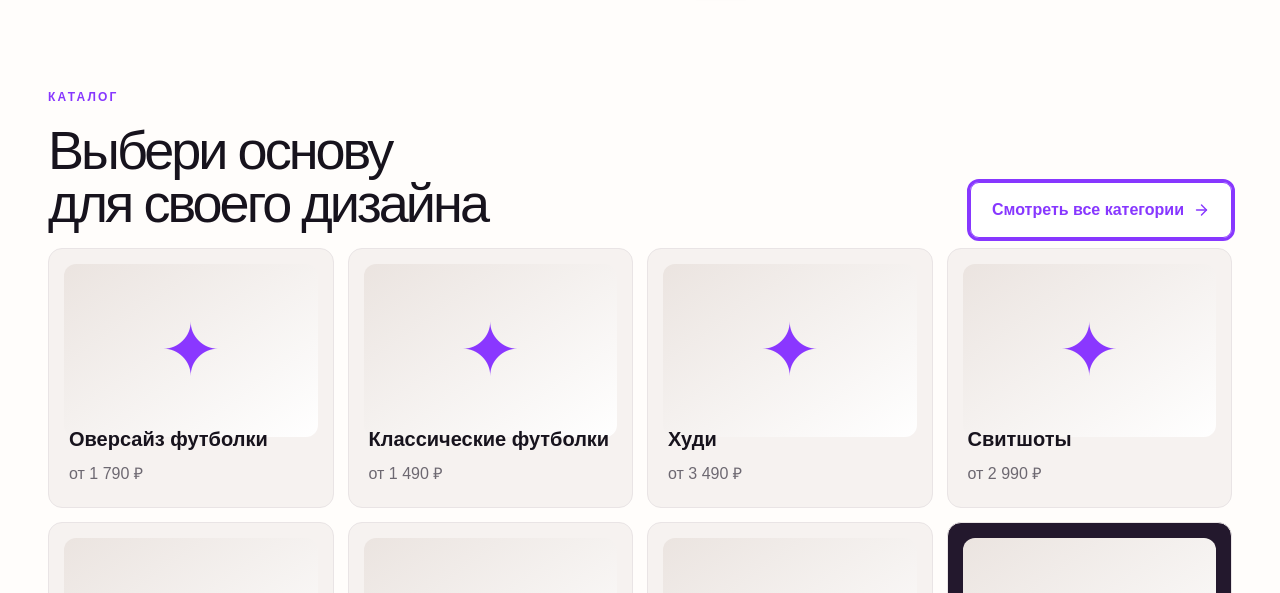
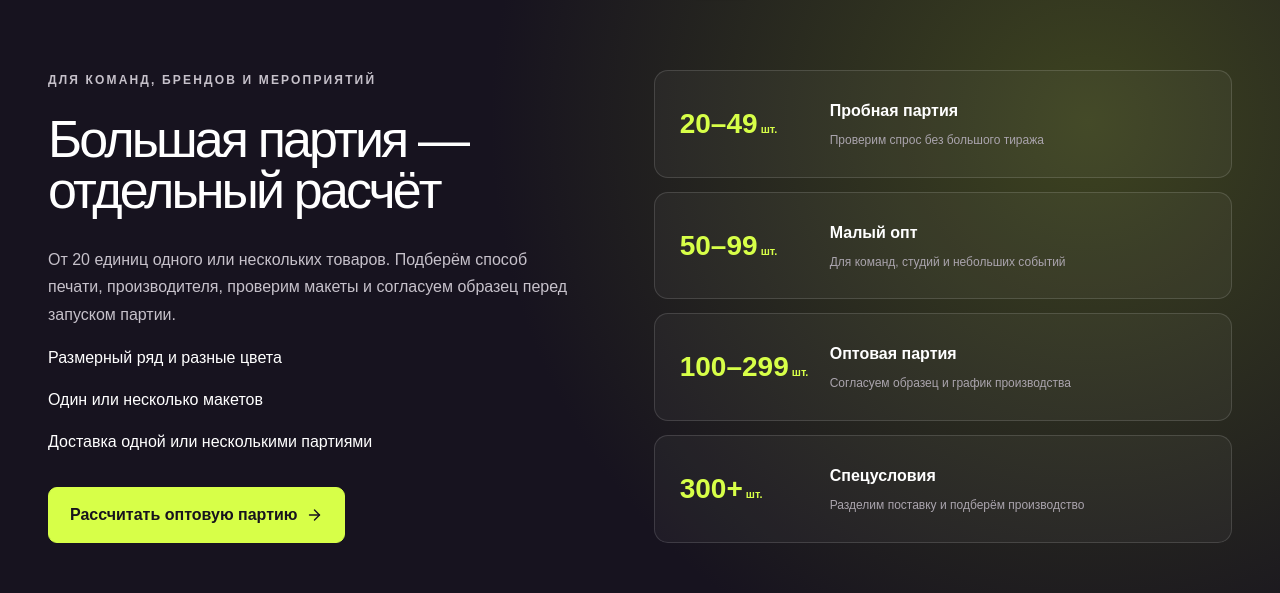
Before and after one commit to baza357/PrintSelect, a Next.js app: page / in a window 1280 px wide. Shown: the part 730-1323 px from the top of the page. Built offline with nearby package versions, Linux system fonts and the light colour scheme.

Commit message:
Добавлен компонент Wholesale

```diff
--- /dev/null
+++ b/components/home/Wholesale.tsx
@@ -0,0 +1,78 @@
+"use client";
+
+import { ArrowRight } from "lucide-react";
+
+export function Wholesale() {
+  const tiers = [
+    [
+      "20–49",
+      "Пробная партия",
+      "Проверим спрос без большого тиража",
+    ],
+    [
+      "50–99",
+      "Малый опт",
+      "Для команд, студий и небольших событий",
+    ],
+    [
+      "100–299",
+      "Оптовая партия",
+      "Согласуем образец и график производства",
+    ],
+    [
+      "300+",
+      "Спецусловия",
+      "Разделим поставку и подберём производство",
+    ],
+  ];
+
+  return (
+    <section className="wholesale" id="wholesale">
+      <div>
+        <p className="eyebrow lime">
+          ДЛЯ КОМАНД, БРЕНДОВ И МЕРОПРИЯТИЙ
+        </p>
+
+        <h2>
+          Большая партия —
+          <br />
+          отдельный расчёт
+        </h2>
+
+        <p>
+          От 20 единиц одного или нескольких товаров.
+          Подберём способ печати, производителя,
+          проверим макеты и согласуем образец
+          перед запуском партии.
+        </p>
+
+        <ul>
+          <li>Размерный ряд и разные цвета</li>
+          <li>Один или несколько макетов</li>
+          <li>Доставка одной или несколькими партиями</li>
+        </ul>
+
+        <button className="limeButton">
+          Рассчитать оптовую партию
+          <ArrowRight />
+        </button>
+      </div>
+
+      <div className="tiers">
+        {tiers.map((tier) => (
+          <article key={tier[0]}>
+            <strong>
+              {tier[0]}
+              <small> шт.</small>
+            </strong>
+
+            <div>
+              <b>{tier[1]}</b>
+              <span>{tier[2]}</span>
+            </div>
+          </article>
+        ))}
+      </div>
+    </section>
+  );
+}
```
